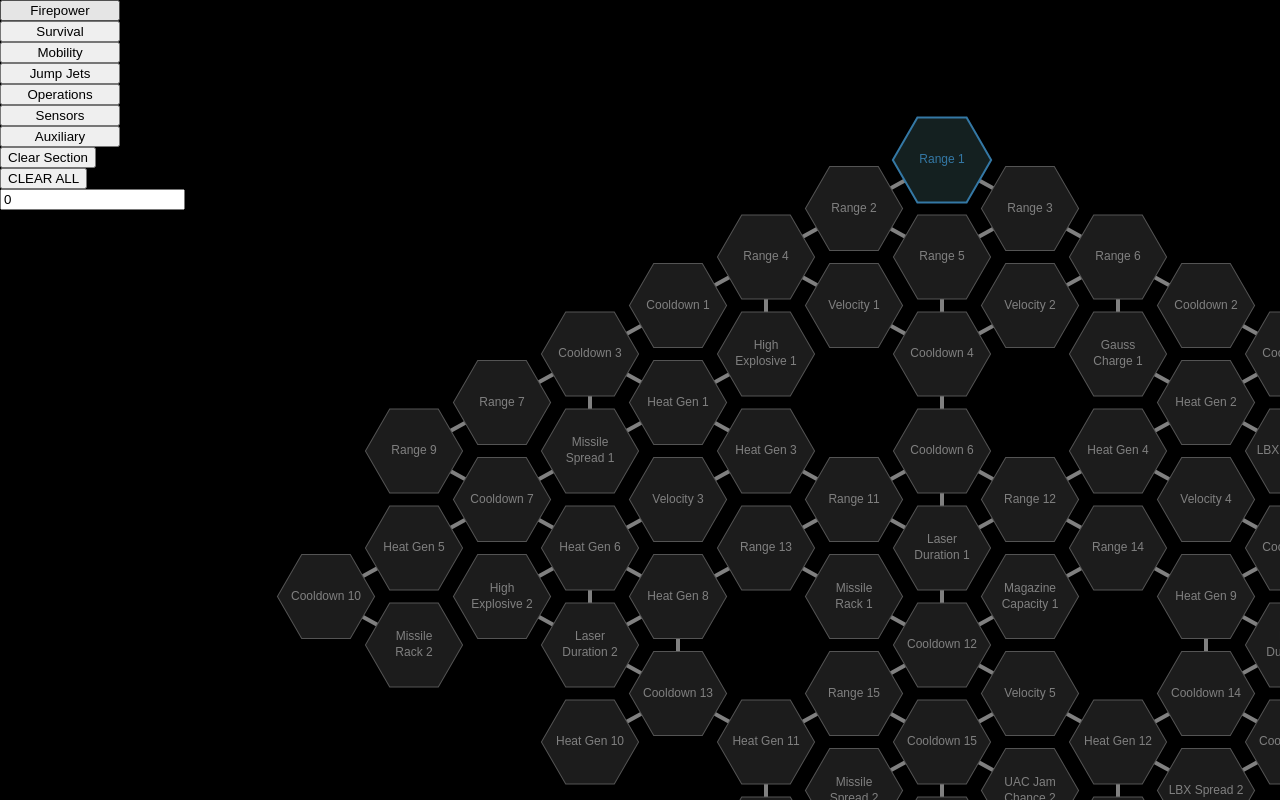
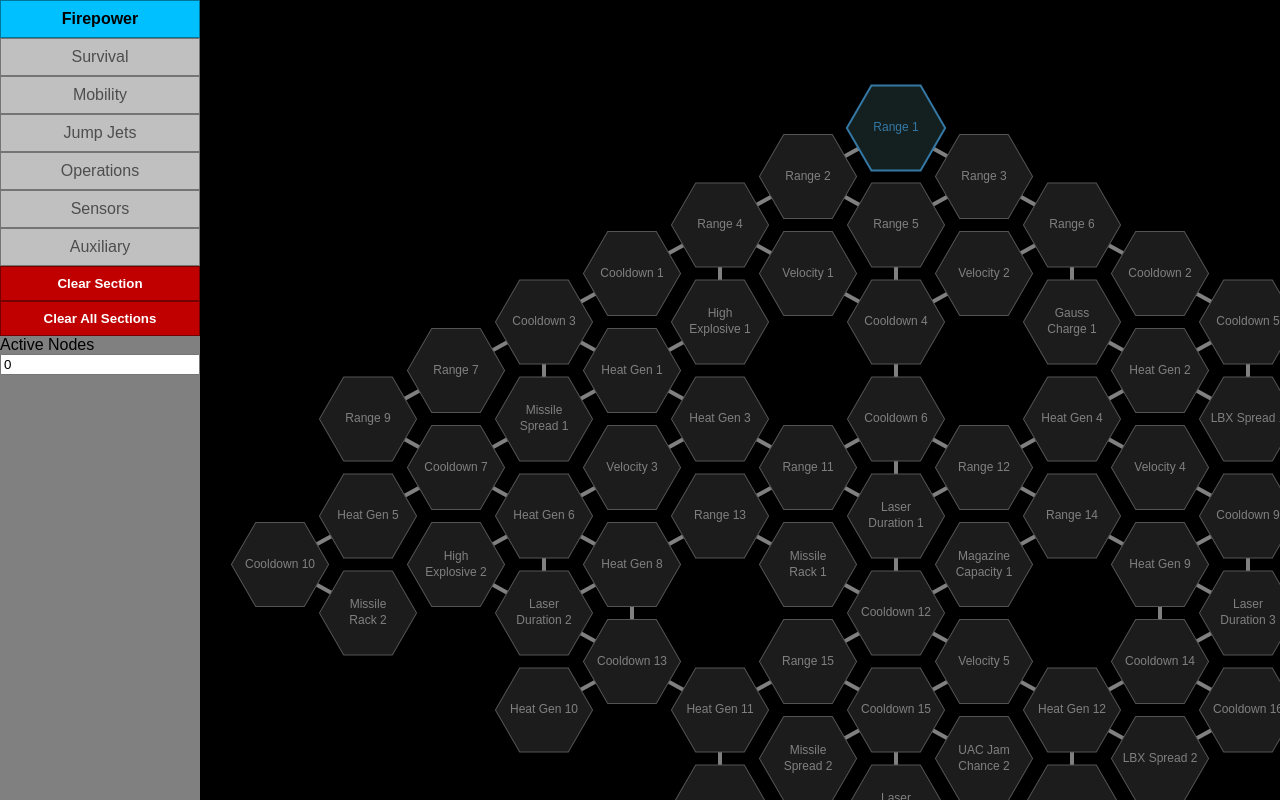
Before and after one commit to mark-ting/mwo-skilltree-planner, a website: page index.html in a window 1280 px wide. Drawn offline with Linux system fonts and the light colour scheme.

Commit message:
Improved category switches. Adjusted planner grid offset.

```diff
--- a/index.html
+++ b/index.html
@@ -4,32 +4,50 @@
 <head>
   <meta charset="utf-8">
   <meta http-equiv="X-UA-Compatible" content="IE=edge">
-  <title>SkillTreeTest</title>
+  <title>MWO Skill Tree Planner</title>
   <link rel="stylesheet" href="./res/index.css">
 </head>
 
 <body>
   <div class="sidebar">
-    <button class="section-btn" id="toggle-firepower">Firepower</button>
-    <button class="section-btn" id="toggle-survival">Survival</button>
-    <button class="section-btn" id="toggle-mobility">Mobility</button>
-    <button class="section-btn" id="toggle-jumpjets">Jump Jets</button>
-    <button class="section-btn" id="toggle-operations">Operations</button>
-    <button class="section-btn" id="toggle-sensors">Sensors</button>
-    <button class="section-btn" id="toggle-auxiliary">Auxiliary</button>
-    <button id="clear-section">Clear Section</button>
-    <button id="clear-all">CLEAR ALL</button>
+    <form>
+      <div class="category-switch">
+        <input type="radio" id="toggle-firepower" name="category_switch" value="Firepower" checked/>
+        <label for="toggle-firepower">Firepower</label>
+
+        <input type="radio" id="toggle-survival" name="category_switch" value="Survival" />
+        <label for="toggle-survival">Survival</label>
+
+        <input type="radio" id="toggle-mobility" name="category_switch" value="Mobility" />
+        <label for="toggle-mobility">Mobility</label>
+
+        <input type="radio" id="toggle-jumpjets" name="category_switch" value="Firepower"/>
+        <label for="toggle-jumpjets">Jump Jets</label>
+
+        <input type="radio" id="toggle-operations" name="category_switch" value="Survival" />
+        <label for="toggle-operations">Operations</label>
+
+        <input type="radio" id="toggle-sensors" name="category_switch" value="Sensors" />
+        <label for="toggle-sensors">Sensors</label>
+
+        <input type="radio" id="toggle-auxiliary" name="category_switch" value="Mobility" />
+        <label for="toggle-auxiliary">Auxiliary</label>
+      </div>
+    </form>
+
+    <button class="sidebar-btn btn-danger" id="clear-section">Clear Section</button>
+    <button class="sidebar-btn btn-danger" id="clear-all">Clear All Sections</button>
+    <label for="active-nodes">Active Nodes</label>
     <input type="number" class="stat-display" id="active-nodes" value="0" readonly />
   </div>
-
   <div class="planner">
-    <canvas class="grid" id="hex" width="1600" height="900"></canvas>
-    <canvas class="grid" id="line" width="1600" height="900"></canvas>
+    <canvas class="grid" id="hex" width="1400" height="900"></canvas>
+    <canvas class="grid" id="line" width="1400" height="900"></canvas>
   </div>
-
   <script src="./res/setutils.js"></script>
   <script src="./res/HexGrid.js"></script>
   <script src="./res/stringwrap.js"></script>
   <script src="./res/SkillPlanner.js"></script>
 </body>
+
 </html>
--- a/res/SkillPlanner.js
+++ b/res/SkillPlanner.js
@@ -39,7 +39,7 @@ class SkillPlanner {
   }
 
   initGrid () {
-    let hexGrid = new HexGrid(48, 16, new Point(0, 160))
+    let hexGrid = new HexGrid(48, 16, new Point(-96, 128))
     hexGrid.bindCanvas(document.getElementById('hex'))
     this.hexGrid = hexGrid
 
@@ -268,7 +268,7 @@ class SkillPlanner {
 
       if (!active.has(root)) {
         this.orphan = this.active
-        this.possible = new Set(root)
+        this.possible = new Set(stack)
         return
       }
 
--- a/res/index.css
+++ b/res/index.css
@@ -4,27 +4,80 @@ body {
   padding: 0;
   height: 100%;
   background-color: black;
+  font-family: 'Arial', 'Helvetica', sans-serif;
 }
 
 .sidebar {
+  background-color: gray;
   float: left;
+  display: flex;
+  flex-direction: column;
+  justify-content: flex-start;
+  align-content: center;
   height: 100%;
-  width: 150px;
+  width: 200px;
 }
 
-.section-btn {
-  width: 120px;
-  display: block;
+.sidebar-btn {
+  padding: 9px;
+}
+
+.btn-danger {
+  color: white;
+  font-weight: bolder;
+  background-color: rgba(192, 0, 0, 1);
+  border: 1px solid rgba(0, 0, 0, 0.4);
+  transition: all 0.3s ease-in-out;
+}
+
+.btn-danger:hover {
+  background-color: rgba(64, 0, 0, 0.8);
+}
+
+.btn-danger:click {
+  background-color: rgba(0, 0, 0, 0.8);
+}
+
+/* Hide radio button */
+.category-switch input {
+  position: absolute !important;
+  clip: rect(0, 0, 0, 0) !important;
+  height: 1px;
+  width: 1px;
+  border: 0;
+}
+
+.category-switch label {
+  text-align: center;
+  display: inline-block;
+  width: 180px;
+  background-color: rgb(192, 192, 192);
+  color: rgba(0, 0, 0, 0.6);
+  padding: 9px;
+  border: 1px solid rgba(0, 0, 0, 0.4);
+  transition: all 0.3s ease-in-out;
+}
+
+.category-switch label:hover {
+  background-color: rgb(128, 128, 128);
+}
+
+.category-switch input:checked+label {
+  color: black;
+  font-weight: bold;
+  background-color: rgb(0, 192, 255);
 }
 
 .planner {
+  height: 100%;
   position: relative;
-  height: 100%;
   overflow-x: auto;
 }
 
-.grid {
+canvas {
   position: absolute;
-  top: 0;
+  margin-left: auto;
+  margin-right: auto;
   left: 0;
+  right: 0;
 }
```
